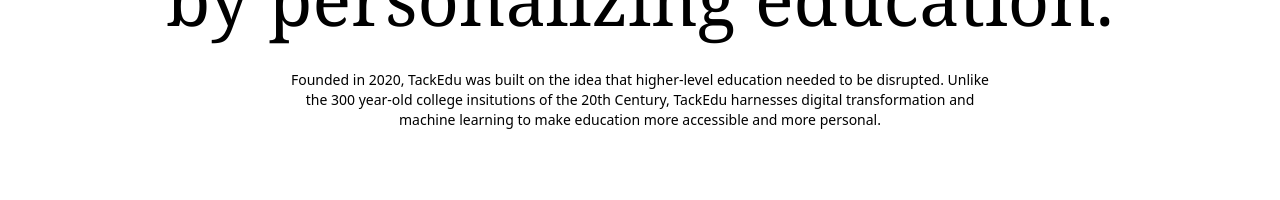
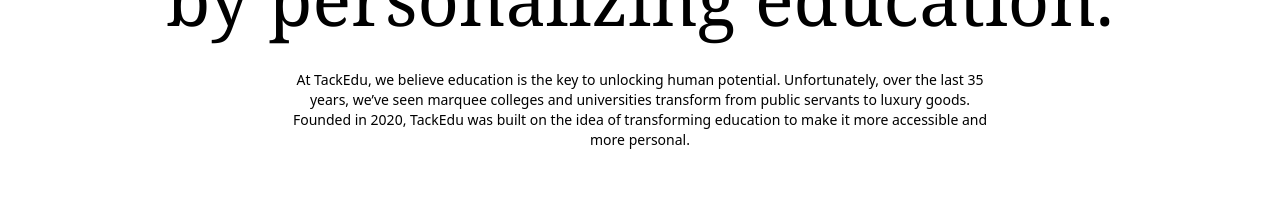
Before and after one commit to stephenfcan/tackedu-main-site, a Next.js app: page /about in a window 1280 px wide. Shown: the part 382-582 px from the top of the page. Built offline with nearby package versions, Linux system fonts and the light colour scheme.

Commit message:
fix about desc

```diff
--- a/components/Banner.js
+++ b/components/Banner.js
@@ -17,7 +17,7 @@
 
         <img
           className="hidden mt-5 lg:py-20 lg:pl-20 lg:pr-10 lg:inline-flex lg:max-w-[800px] lg:h-full"
-          src="https://user-images.githubusercontent.com/84104582/171101509-54e1b4ef-8a9f-470d-b938-85f868103581.png"
+          src="https://user-images.githubusercontent.com/84104582/171801936-fa9e5bb9-1aaa-4576-9014-213ccd22b15b.png"
           alt=""
         />
 
--- a/pages/about.js
+++ b/pages/about.js
@@ -17,7 +17,7 @@
       <main className="mt-[50px] lg:mt-[100px]">
           <div className="space-y-9 text-center">
               <h1 className="font-serif px-3 leading-tight font-medium text-3xl lg:text-7xl max-w-5xl mx-auto">Unlocking human potential by personalizing education.</h1>
-              <p className="px-7 font-medium text-sm lg:text-md max-w-3xl mx-auto">Founded in 2020, TackEdu was built on the idea that higher-level education needed to be disrupted. Unlike the 300 year-old college insitutions of the 20th Century, TackEdu harnesses digital transformation and machine learning to make education more accessible and more personal.</p>
+              <p className="px-7 font-medium text-sm lg:text-md max-w-3xl mx-auto">At TackEdu, we believe education is the key to unlocking human potential. Unfortunately, over the last 35 years, we’ve seen marquee colleges and universities transform from public servants to luxury goods. Founded in 2020, TackEdu was built on the idea of transforming education to make it more accessible and more personal.</p>
           </div>
 
           <div className="bg-[#2a2a2a] mt-[50px] lg:mt-[100px] pb-[100px] max-w-7xl mx-auto">
```
